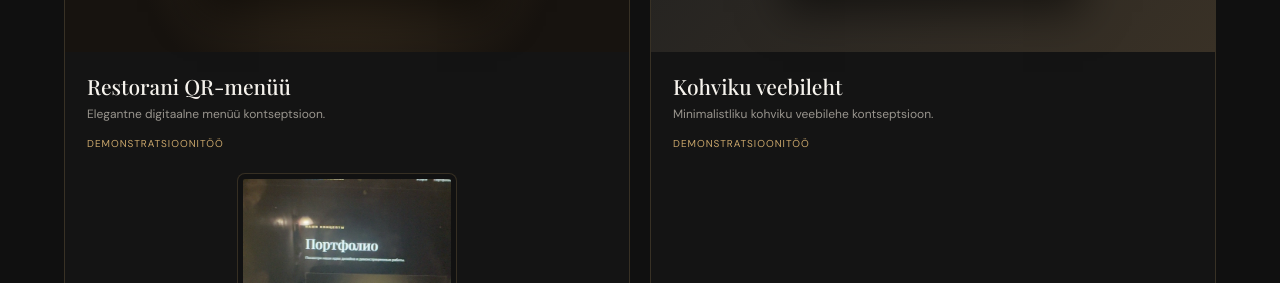
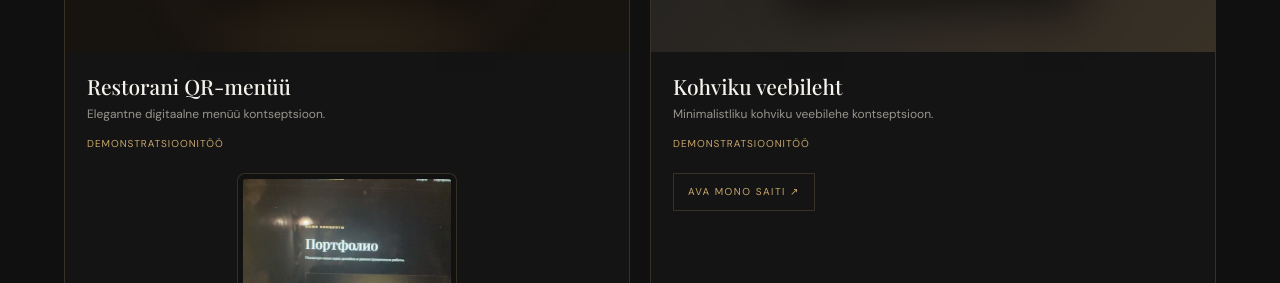
Before and after one commit to ahievaaisha-gif/menustudio, a plain HTML site: page index.html in a window 1280 px wide. Shown: the part 2434-2717 px from the top of the page. Drawn offline with nearby package versions, Linux system fonts and the light colour scheme.

Commit message:
Update index.html

```diff
--- a/index.html
+++ b/index.html
@@ -170,7 +170,7 @@ section{padding:75px 0}
 <span class="qr-caption" data-i="qrCaption">QR-MENÜÜ NÄIDIS</span>
 <a class="menu-project-link" href="https://ahievaaisha-gif.github.io/menustudio/la-tavola.html" target="_blank" rel="noopener noreferrer" data-i="viewMenu">VAATA MENÜÜD ↗</a>
 </div></article>
-<article class="project"><div class="project-art website"><div class="mockup"><div class="eyebrow">COFFEE HOUSE</div><h3>MONO</h3><p>COFFEE · COMMUNITY · QUALITY</p></div></div><div class="project-info"><h3 data-i="p2Title">Kohviku veebileht</h3><p data-i="p2Text">Minimalistliku kohviku veebilehe kontseptsioon.</p><span class="demo-label" data-i="demo">Demonstratsioonitöö</span></div></article>
+<article class="project"><div class="project-art website"><div class="mockup"><div class="eyebrow">COFFEE HOUSE</div><h3>MONO</h3><p>COFFEE · COMMUNITY · QUALITY</p></div></div><div class="project-info"><h3 data-i="p2Title">Kohviku veebileht</h3><p data-i="p2Text">Minimalistliku kohviku veebilehe kontseptsioon.</p><span class="demo-label" data-i="demo">Demonstratsioonitöö</span><br><a class="menu-project-link" href="mono.html" target="_blank" rel="noopener noreferrer">AVA MONO SAITI ↗</a></div></article>
 <article class="project"><div class="project-art social"><div class="mockup"><div class="eyebrow">SPECIAL OFFER</div><h3>NEW SEASON</h3><p>YOUR BRAND. YOUR STYLE.</p></div></div><div class="project-info"><h3 data-i="p3Title">Reklaamkujundused</h3><p data-i="p3Text">Sotsiaalmeedia reklaami visuaalne kontseptsioon.</p><span class="demo-label" data-i="demo">Demonstratsioonitöö</span></div></article>
 <article class="project"><div class="project-art brand"><div class="mockup"><div class="eyebrow">BRAND IDENTITY</div><h3>ATELIER</h3><p>TIMELESS · SIMPLE · ELEGANT</p></div></div><div class="project-info"><h3 data-i="p4Title">Brändi identiteet</h3><p data-i="p4Text">Logo ja visuaalse identiteedi kontseptsioon.</p><span class="demo-label" data-i="demo">Demonstratsioonitöö</span></div></article>
 </div>
```
